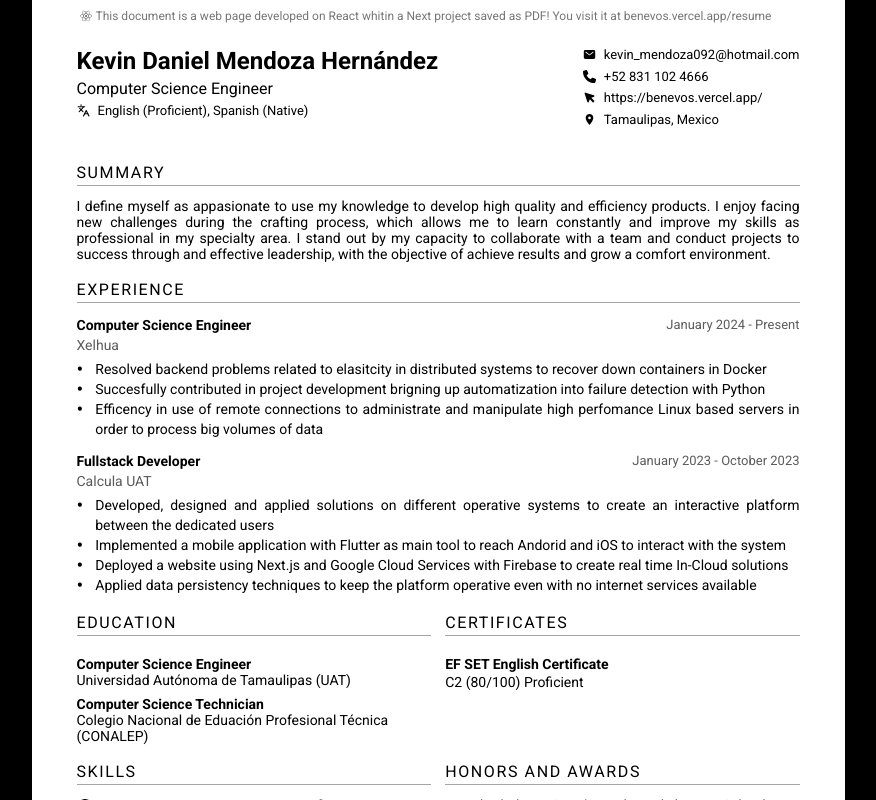
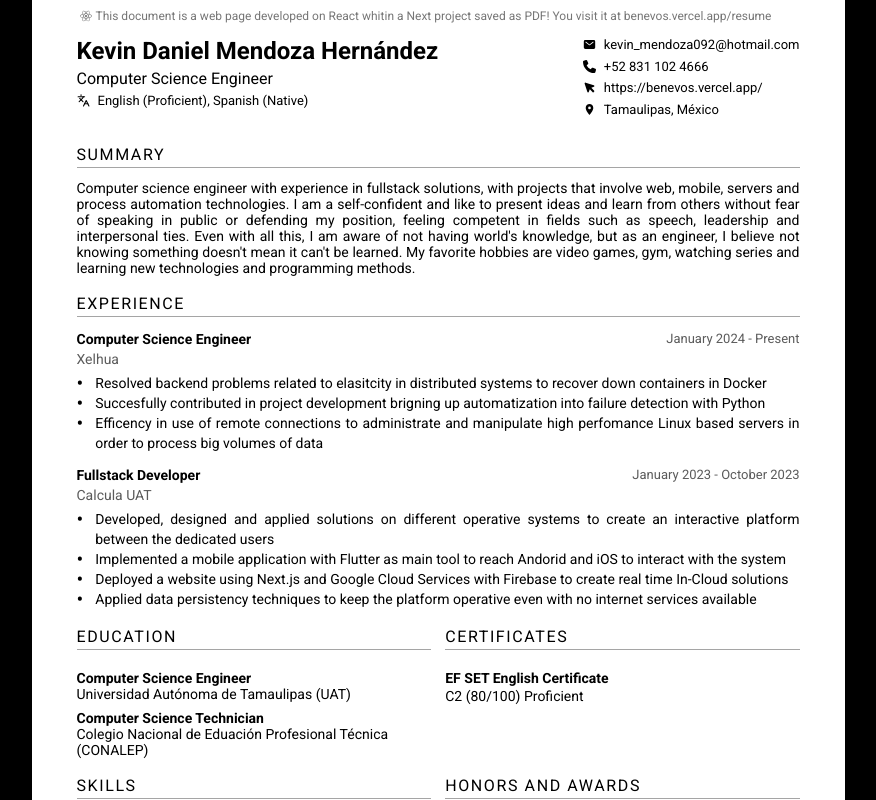
Before and after one commit to Benevos/benevos-portfolio, a Next.js app: page /resume in a window 1280 px wide. Shown: the top 800 px of the page, without its empty margins (202-1078 px from the left). Built offline with nearby package versions, Linux system fonts and the light colour scheme.

Commit message:
resume and about me updated

```diff
--- a/src/app/resume/page.tsx
+++ b/src/app/resume/page.tsx
@@ -40,7 +40,7 @@ function Resume()
 
     return (
         <div className='w-full flex flex-col items-center h-[1056px] min-h-[1056px] max-w-[813px] min-w-[813px]
-                        px-[45px] py-[45px] bg-white relative'>
+                        px-[45px] py-[35px] bg-white relative'>
             <ReHeader/>
 
             <ReSummary/>
--- a/src/components/Presentation/SidePanel/About.tsx
+++ b/src/components/Presentation/SidePanel/About.tsx
@@ -13,9 +13,9 @@ function About()
                 <label className='font-bold text-lg'>Tamaulipas</label>
             </div>
 
-            <p className='whitespace-pre-wrap text-center text-pretty max-[670px]:text-sm'>
+            <p className='whitespace-pre-wrap text-center text-pretty text-[15px] leading-5'>
                 {
-                "I define myself as appasionate to use my knowledge to develop high quality and efficiency products. I enjoy facing new challenges during the crafting process, which allows me to learn constantly and improve my skills as professional in my specialty area. I stand out by my capacity to collaborate with a team and conduct projects to success through and effective leadership, with the objective of achieve results and grow a comfort environment."}
+                "Computer science engineer with experience in fullstack solutions, with projects that involve web, mobile, servers and process automation technologies. I am a self-confident and like to present ideas and learn from others without fear of speaking in public or defending my position, feeling competent in fields such as speech, leadership and interpersonal ties. Even with all this, I am aware of not having world's knowledge, but as an engineer, I believe not knowing something doesn't mean it can't be learned. My favorite hobbies are video games, gym, watching series and learning new technologies and programming methods"}
             </p>
         </section>
     )
--- a/src/components/Resume/ReHeader.tsx
+++ b/src/components/Resume/ReHeader.tsx
@@ -25,7 +25,7 @@ function ReHeader() {
                 <ReContactItem Icon={IoMail} title='kevin_mendoza092@hotmail.com'/>
                 <ReContactItem Icon={FaPhone} title='+52 831 102 4666'/>
                 <ReContactItem Icon={PiCursorFill} title='https://benevos.vercel.app/'/>
-                <ReContactItem Icon={MdLocationOn} title='Tamaulipas, Mexico'/>
+                <ReContactItem Icon={MdLocationOn} title='Tamaulipas, México'/>
             </section>
         </div>
     )
--- a/src/components/Resume/Summary/ReSummary.tsx
+++ b/src/components/Resume/Summary/ReSummary.tsx
@@ -4,10 +4,10 @@ import ReSectionTitle from '@/components/Resume/ReSectionTitle';
 function ReSummary()
 {
     return (
-        <section className='w-full mt-8'>
+        <section className='w-full mt-6'>
             <ReSectionTitle title='SUMMARY'/>
 
-            <p className='text-[14px] text-justify leading-4'>{"I define myself as appasionate to use my knowledge to develop high quality and efficiency products. I enjoy facing new challenges during the crafting process, which allows me to learn constantly and improve my skills as professional in my specialty area. I stand out by my capacity to collaborate with a team and conduct projects to success through and effective leadership, with the objective of achieve results and grow a comfort environment."}</p>
+            <p className='text-[14px] text-justify leading-4'>{"Computer science engineer with experience in fullstack solutions, with projects that involve web, mobile, servers and process automation technologies. I am a self-confident and like to present ideas and learn from others without fear of speaking in public or defending my position, feeling competent in fields such as speech, leadership and interpersonal ties. Even with all this, I am aware of not having world's knowledge, but as an engineer, I believe not knowing something doesn't mean it can't be learned. My favorite hobbies are video games, gym, watching series and learning new technologies and programming methods."}</p>
         </section>
     )
 }
```
Also changed, not shown: 1 other file (tests, documents, lock files or other folders).
